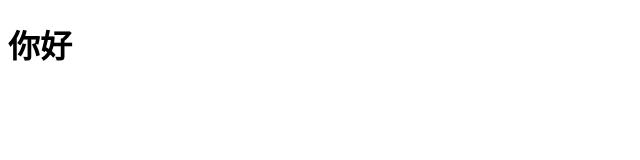
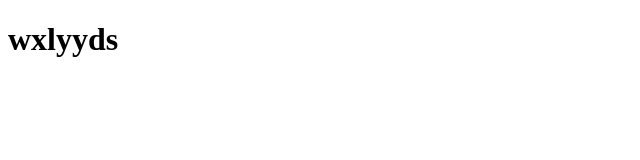
Before and after one commit to jiangyimeng1/jiangyimeng.github.io, a plain HTML site: page index.html in a window 1280 px wide. Shown: the whole page, without its empty margins (0-640 px from the left). Drawn offline with Linux system fonts and the light colour scheme.

Commit message:
Update index.html

```diff
--- a/index.html
+++ b/index.html
@@ -7,6 +7,6 @@
     <title>Scottnow0</title>
 </head>
 <body>
-    <h1>你好</h1>
+    <h1>wxlyyds</h1>
 </body>
 </html>
```
